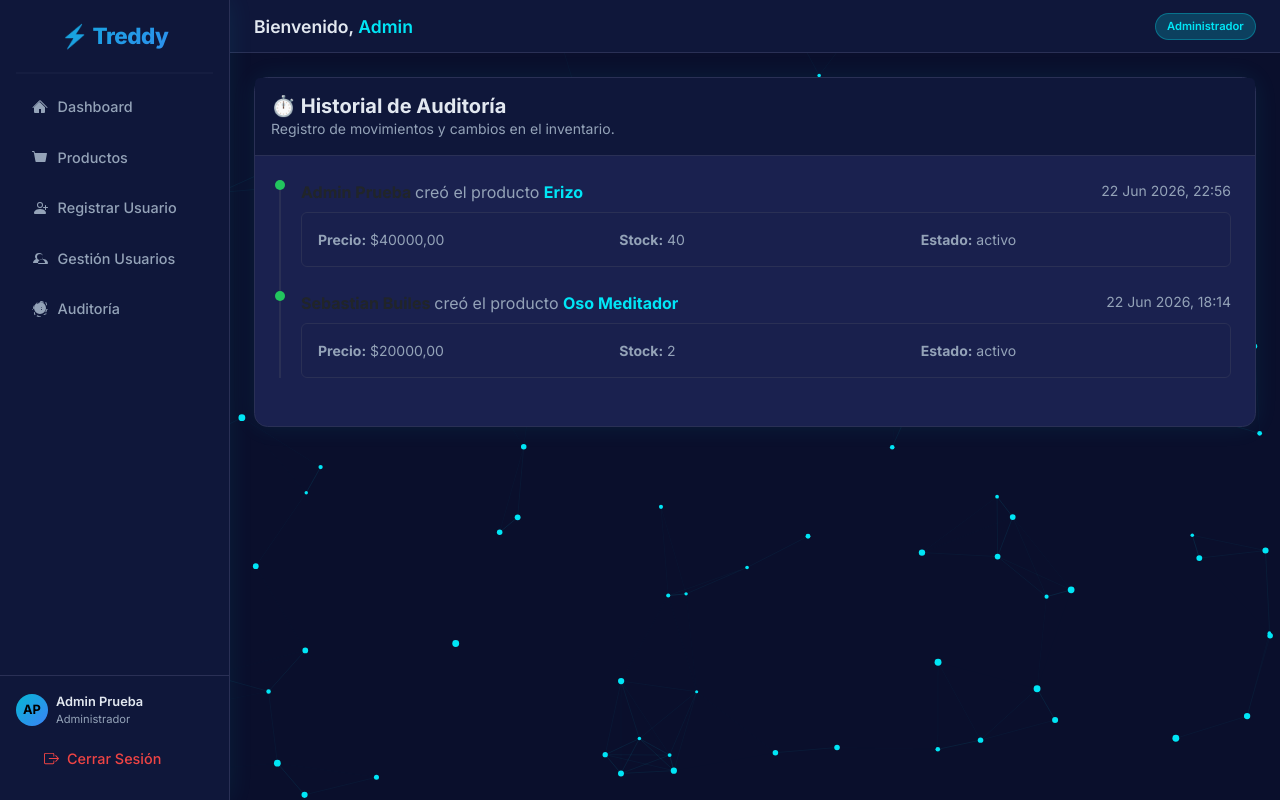
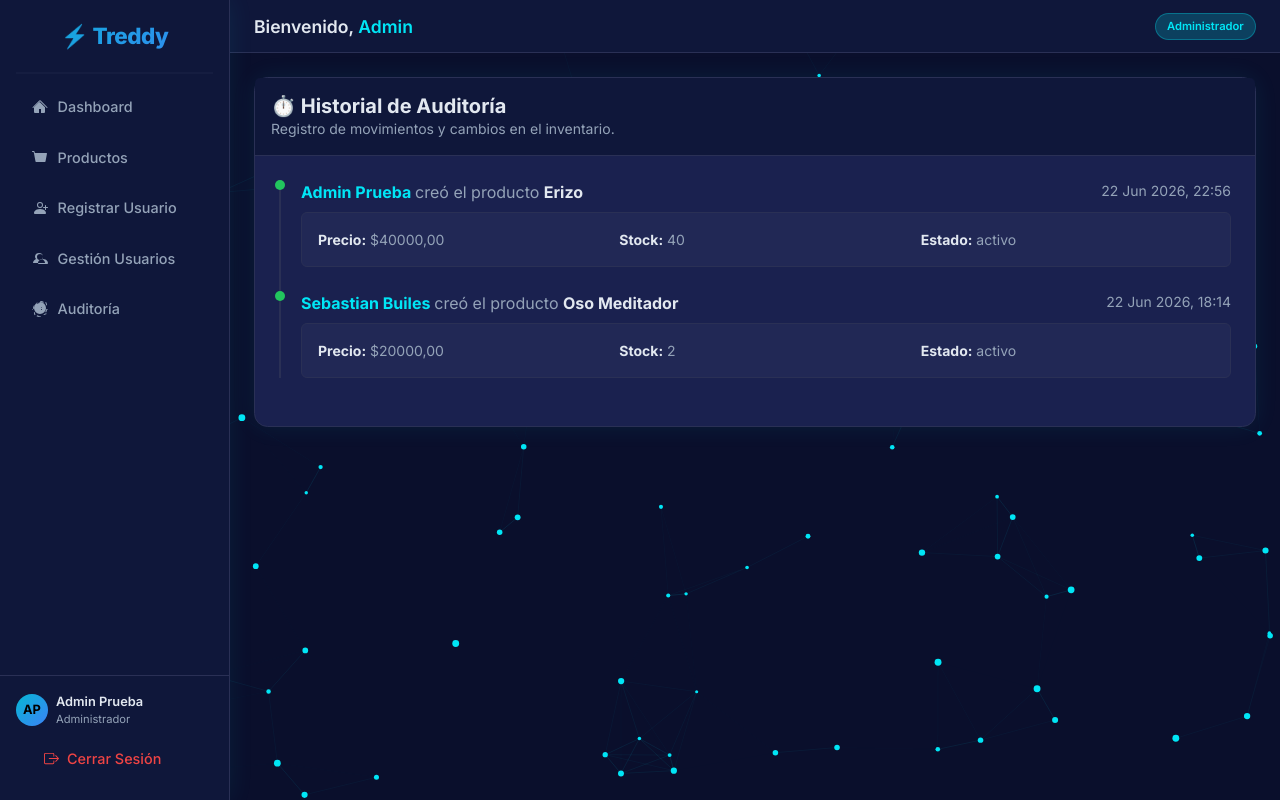
Before and after one commit to Builesss/Treddy-Djangox, a Django app: page /productos/historial/ in a window 1280 px wide. Run offline with Django 5.2, Linux system fonts and the light colour scheme; a user stored in the database is signed in; data comes from the database, SQL or seed files in the repository; both versions use the stored data as it was after the commit; some libraries are stand-ins or nearby versions.

Commit message:
fix: colores tema oscuro en historial y eliminar usuarios desde gestion

```diff
--- a/templates/productos/partials/historial_list.html
+++ b/templates/productos/partials/historial_list.html
@@ -1,19 +1,25 @@
-<div class="card border-0 shadow-sm">
-    <div class="card-header bg-white border-bottom py-3">
-        <h5 class="mb-0 fw-bold">⏱️ Historial de Auditoría</h5>
-        <p class="text-muted mb-0 small">Registro de movimientos y cambios en el inventario.</p>
+<style>
+    .tl-dot { position: absolute; left: -26px; top: 0; width: 10px; height: 10px; border-radius: 50%; }
+    .tl-dot-create { background-color: #22c55e; }
+    .tl-dot-update { background-color: #3b82f6; }
+    .tl-dot-delete { background-color: #ef4444; }
+</style>
+<div class="card border-0">
+    <div class="card-header py-3">
+        <h5 class="mb-0 fw-bold" style="color:var(--treddy-text);">⏱️ Historial de Auditoría</h5>
+        <p class="mb-0 small" style="color:var(--treddy-muted);">Registro de movimientos y cambios en el inventario.</p>
     </div>
     <div class="card-body p-4">
         {% if historial %}
         <div class="timeline" style="position: relative; padding-left: 20px; border-left: 2px solid var(--treddy-border);">
             {% for entry in historial %}
             <div class="timeline-item mb-4" style="position: relative;">
-                <div class="timeline-dot" style="position: absolute; left: -26px; top: 0; width: 10px; height: 10px; background-color: {% if entry.accion == 'creacion' %}#22c55e{% elif entry.accion == 'actualizacion' %}#3b82f6{% else %}#ef4444{% endif %}; border-radius: 50%;"></div>
+                <div class="tl-dot {% if entry.accion == 'creacion' %}tl-dot-create{% elif entry.accion == 'actualizacion' %}tl-dot-update{% else %}tl-dot-delete{% endif %}"></div>
 
                 <div class="d-flex justify-content-between">
-                    <div class="fw-bold text-dark">
-                        {{ entry.usuario.get_full_name|default:entry.usuario.email }}
-                        <span class="text-muted fw-normal">
+                    <div class="fw-bold" style="color:var(--treddy-text);">
+                        <span style="color:var(--treddy-cyan);">{{ entry.usuario.get_full_name|default:entry.usuario.email }}</span>
+                        <span style="color:var(--treddy-muted); font-weight:normal;">
                             {% if entry.accion == 'creacion' %}
                                 creó el producto
                             {% elif entry.accion == 'actualizacion' %}
@@ -22,17 +28,17 @@
                                 eliminó el producto
                             {% endif %}
                         </span>
-                        <span class="text-primary">{{ entry.nombre }}</span>
+                        <span class="fw-bold" style="color:var(--treddy-text);">{{ entry.nombre }}</span>
                     </div>
-                    <div class="text-muted small">{{ entry.fecha|date:"d M Y, H:i" }}</div>
+                    <div class="small" style="color:var(--treddy-muted);">{{ entry.fecha|date:"d M Y, H:i" }}</div>
                 </div>
 
                 {% if entry.accion != 'eliminacion' %}
-                <div class="mt-2 p-3 rounded" style="background: rgba(0,0,0,0.02); border: 1px solid var(--treddy-border);">
-                    <div class="row g-2 text-muted small">
-                        <div class="col-4"><strong>Precio:</strong> ${{ entry.precio_base|default:"0" }}</div>
-                        <div class="col-4"><strong>Stock:</strong> {{ entry.stock|default:"0" }}</div>
-                        <div class="col-4"><strong>Estado:</strong> {{ entry.estado|default:"N/A" }}</div>
+                <div class="mt-2 p-3 rounded" style="background: rgba(255,255,255,0.03); border: 1px solid var(--treddy-border);">
+                    <div class="row g-2 small" style="color:var(--treddy-muted);">
+                        <div class="col-4"><strong style="color:var(--treddy-text);">Precio:</strong> ${{ entry.precio_base|default:"0" }}</div>
+                        <div class="col-4"><strong style="color:var(--treddy-text);">Stock:</strong> {{ entry.stock|default:"0" }}</div>
+                        <div class="col-4"><strong style="color:var(--treddy-text);">Estado:</strong> {{ entry.estado|default:"N/A" }}</div>
                     </div>
                 </div>
                 {% endif %}
@@ -40,7 +46,7 @@
             {% endfor %}
         </div>
         {% else %}
-        <div class="text-center py-5 text-muted">
+        <div class="text-center py-5" style="color:var(--treddy-muted);">
             <div style="font-size:3rem; opacity:0.5; margin-bottom:1rem;">📭</div>
             <p>No hay registros en el historial de auditoría.</p>
         </div>
--- a/usuarios/urls.py
+++ b/usuarios/urls.py
@@ -7,4 +7,5 @@ urlpatterns = [
     path('dashboard/', views.dashboard_view,            name='dashboard'),
     path('registro/',  views.registro_view,             name='registro'),
     path('usuarios/',  views.usuario_list,              name='usuario_list'),
+    path('usuario/eliminar/<int:pk>/',  views.usuario_delete,  name='usuario_delete'),
 ]
```
Also changed, not shown: templates/usuarios/partials/usuario_list.html (+68 -3 lines), usuarios/views.py (+21 -0 lines), db.sqlite3.
